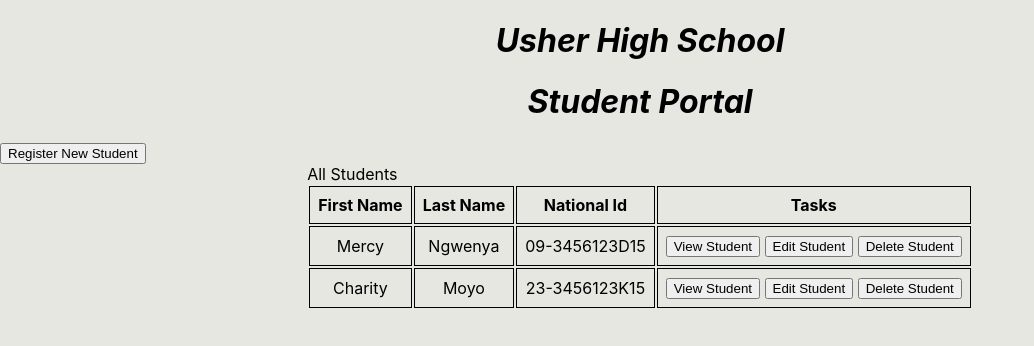
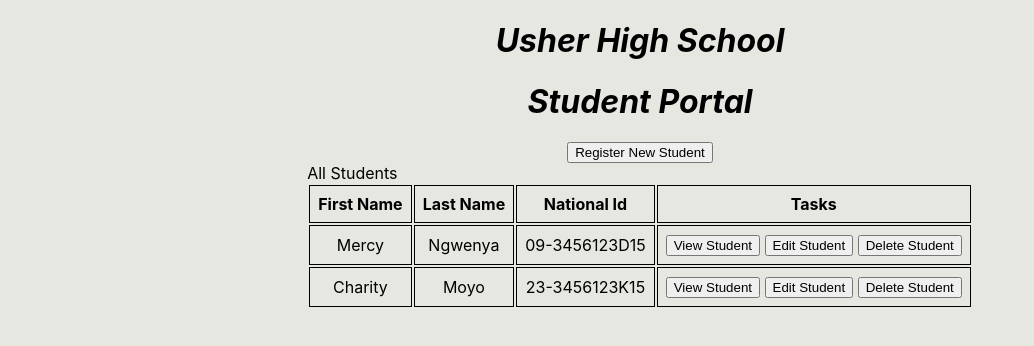
Before and after one commit to Mercytee/Student-Management-App, a React (Create React App) app: page / in a window 1280 px wide. Shown: the top 346 px of the page, without its empty margins (0-1034 px from the left). Built offline with nearby package versions, Linux system fonts and the light colour scheme.

Commit message:
center aligned the register new student button

```diff
--- a/src/App.js
+++ b/src/App.js
@@ -6,7 +6,9 @@ function App() {
     <div>
       <h1>Usher High School</h1>
       <h1>Student Portal</h1>
-      <button >Register New Student</button>
+      <div className="button-container">
+        <button className="register-button">Register New Student</button>
+      </div>
       <table class = 'center'>
         <caption>All Students</caption>
         <thead>
--- a/src/Css/Styling.css
+++ b/src/Css/Styling.css
@@ -29,6 +29,7 @@ body {
     text-align: left;
     text-underline-position: below;
   }
-.button {
-  float: right;
+.button-container {
+  display: flex;
+  justify-content: center;
 }
```
